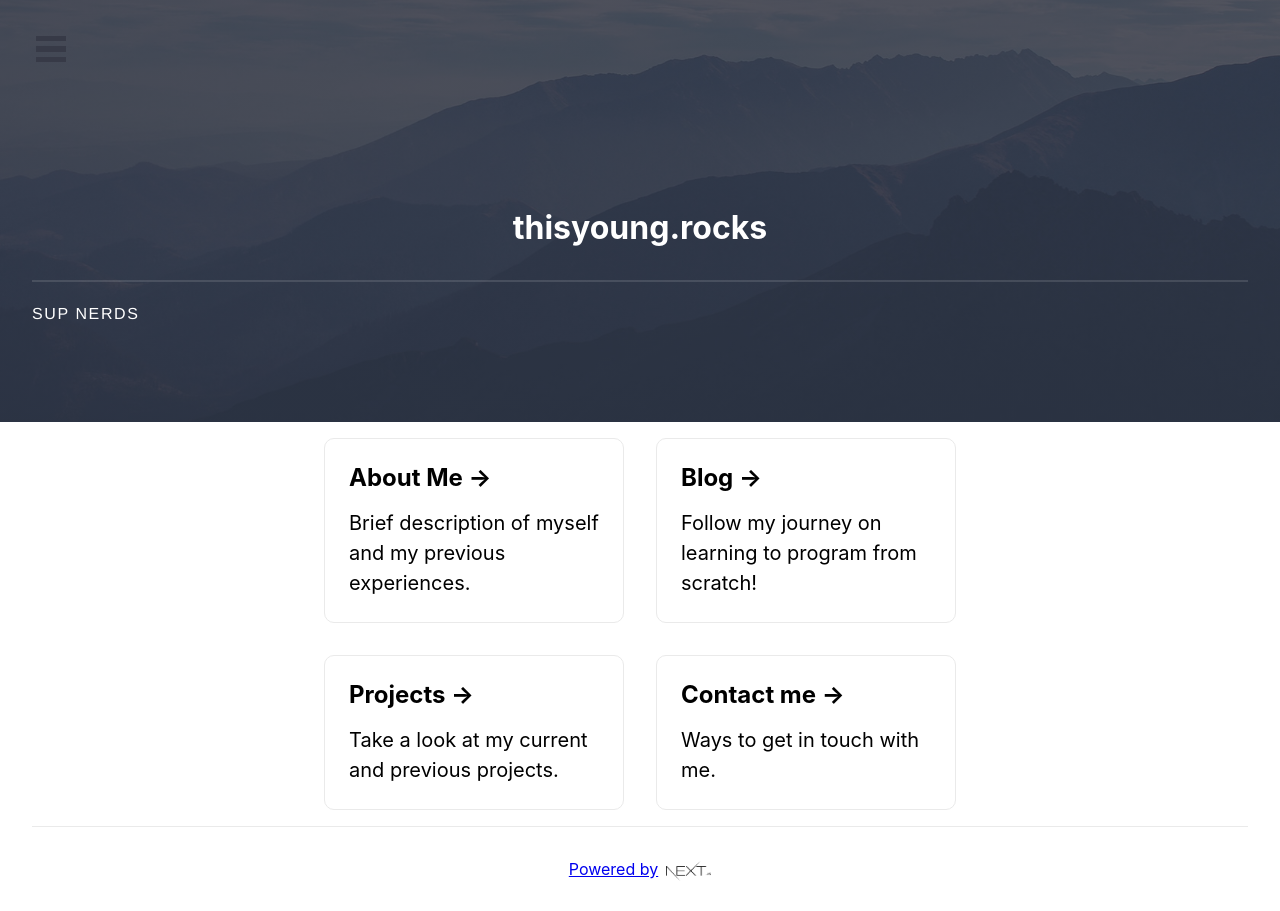
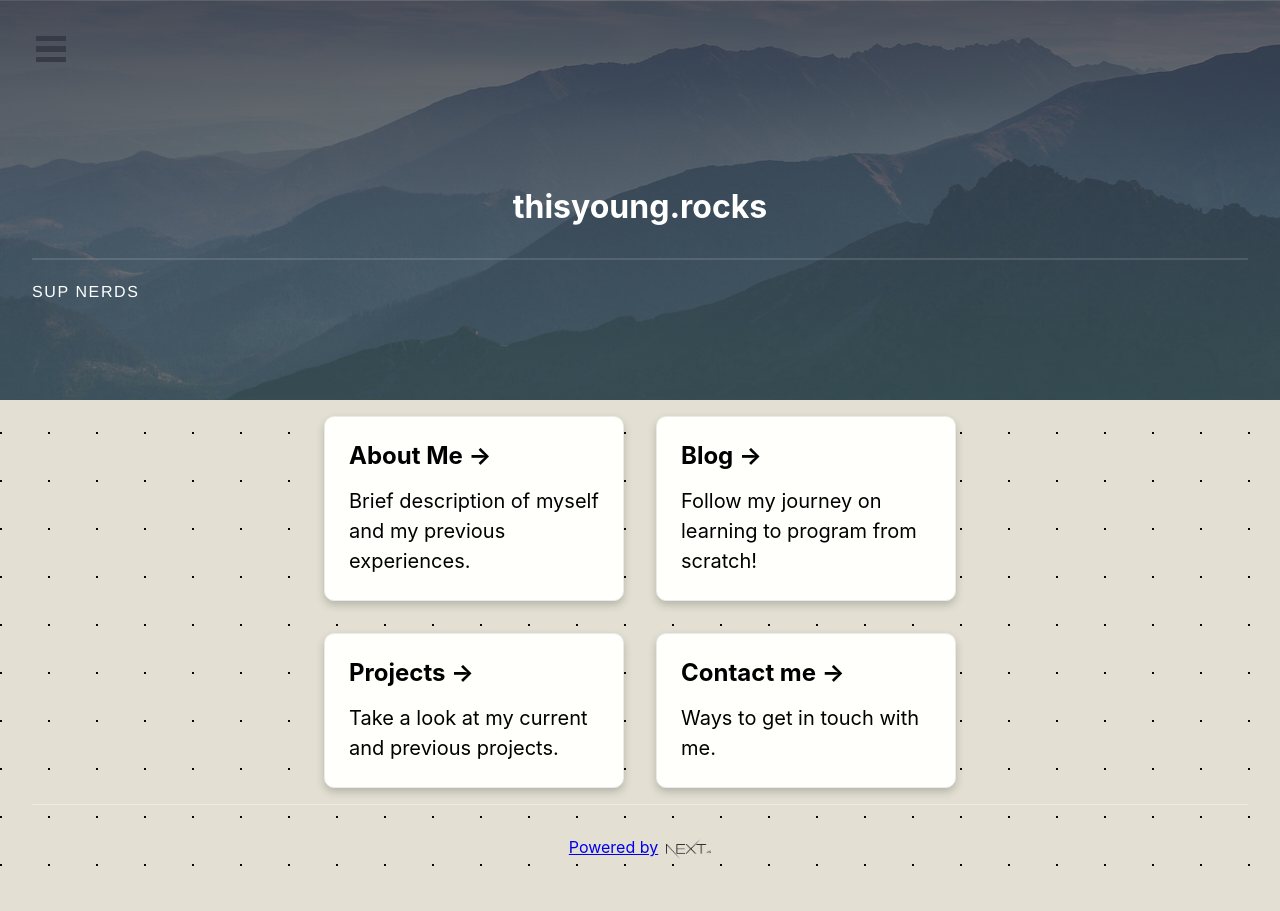
Before and after one commit to nightisyang/personal-site, a Next.js app in the folder site/: page / in a window 1280 px wide. After the commit the page ends 889 px from the top, so only its background shows below. Built offline with nearby package versions, Linux system fonts and the light colour scheme.

Commit message:
new color theme, minor style changes

```diff
--- a/site/styles/Animation.module.css
+++ b/site/styles/Animation.module.css
@@ -1,6 +1,6 @@
 .csstext {
   display: grid;
-  margin-top: 3rem;
+  /* margin-top: 3rem; */
   font-size: 2rem;
 }
 .item1 {
@@ -9,7 +9,7 @@
 }
 
 .cssyoung {
-  position: relative;
+  /* position: relative; */
   /* left: 58px; */
   animation-name: young;
   animation-duration: 3s;
--- a/site/styles/Banner.module.css
+++ b/site/styles/Banner.module.css
@@ -5,7 +5,7 @@
   background-color: #2e3141;
   background-image: linear-gradient(
       to top,
-      rgba(46, 49, 65, 0.8),
+      rgba(155, 155, 130, 0.2),
       rgba(46, 49, 65, 0.8)
     ),
     url("../public/bg.jpg");
--- a/site/styles/Blog.module.css
+++ b/site/styles/Blog.module.css
@@ -25,6 +25,7 @@
   display: flex;
   flex-direction: column;
   justify-content: space-between;
+  background-color: #fffffb;
 }
 
 .imgContainer {
--- a/site/styles/Contact.module.css
+++ b/site/styles/Contact.module.css
@@ -17,6 +17,7 @@
   padding: 15px;
   border-radius: 10px;
   box-shadow: 0 4px 8px 0 rgba(0, 0, 0, 0.2);
+  background-color: #fffffb;
 }
 
 .textCenter {
--- a/site/styles/Home.module.css
+++ b/site/styles/Home.module.css
@@ -79,6 +79,8 @@
   border-radius: 10px;
   transition: color 0.15s ease, border-color 0.15s ease;
   max-width: 300px;
+  background-color: #fffffb;
+  box-shadow: 0 4px 8px 0 rgba(0, 0, 0, 0.2);
 }
 
 .card:hover,
--- a/site/styles/Layout.module.css
+++ b/site/styles/Layout.module.css
@@ -1,7 +1,7 @@
 .main {
   display: flex;
   height: calc(100vh - 64px);
-  background-color: white;
+  /* background-color: #e3e0d3; */
 }
 
 .main > section {
--- a/site/styles/globals.css
+++ b/site/styles/globals.css
@@ -4,7 +4,16 @@ body {
   margin: 0;
   font-family: -apple-system, BlinkMacSystemFont, Segoe UI, Roboto, Oxygen,
     Ubuntu, Cantarell, Fira Sans, Droid Sans, Helvetica Neue, sans-serif;
-  /* overflow-y: overlay; */
+  background-image: radial-gradient(
+    circle at 1px 1px,
+    black 1px,
+    transparent 0
+  );
+  background-size: 3rem 3rem;
+  background-color: #e3e0d3;
+  /* z-index: -1; */
+
+  overflow-y: overlay;
 }
 
 /* a {
```
Also changed, not shown: site/pages/aboutme.js (+15 -2 lines), site/pages/blog/[slug].js (+8 -2 lines).
